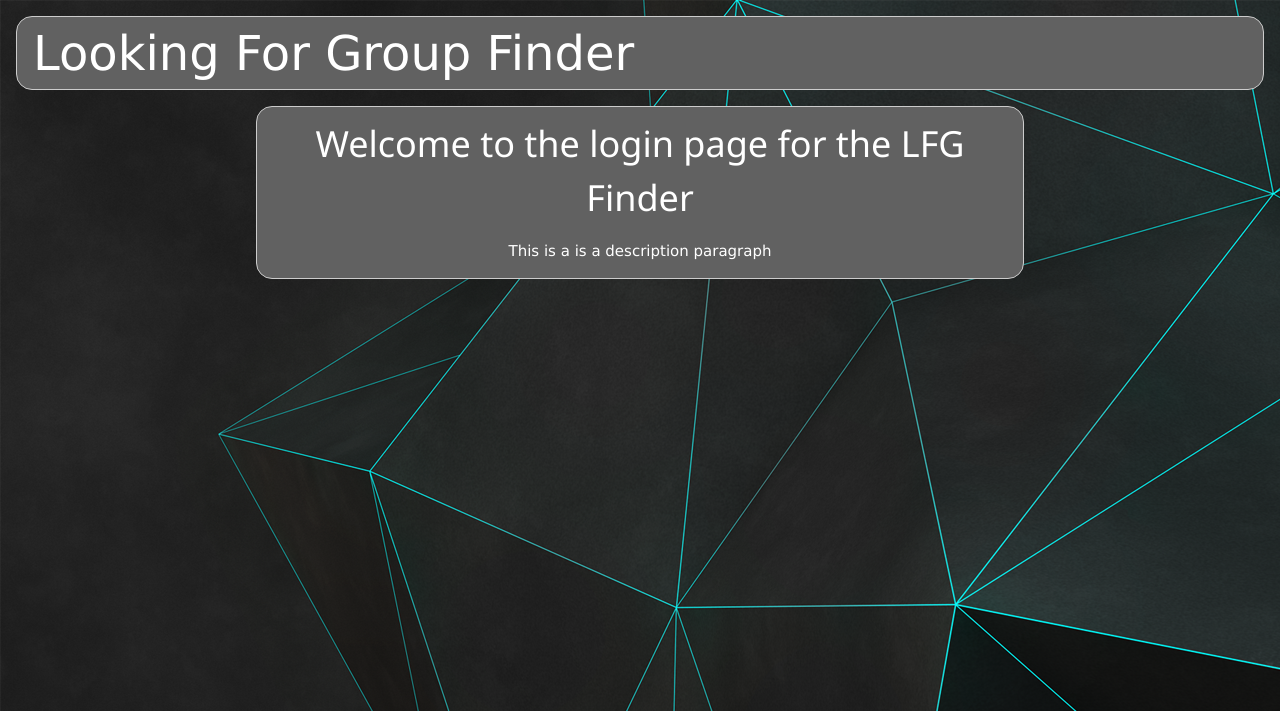
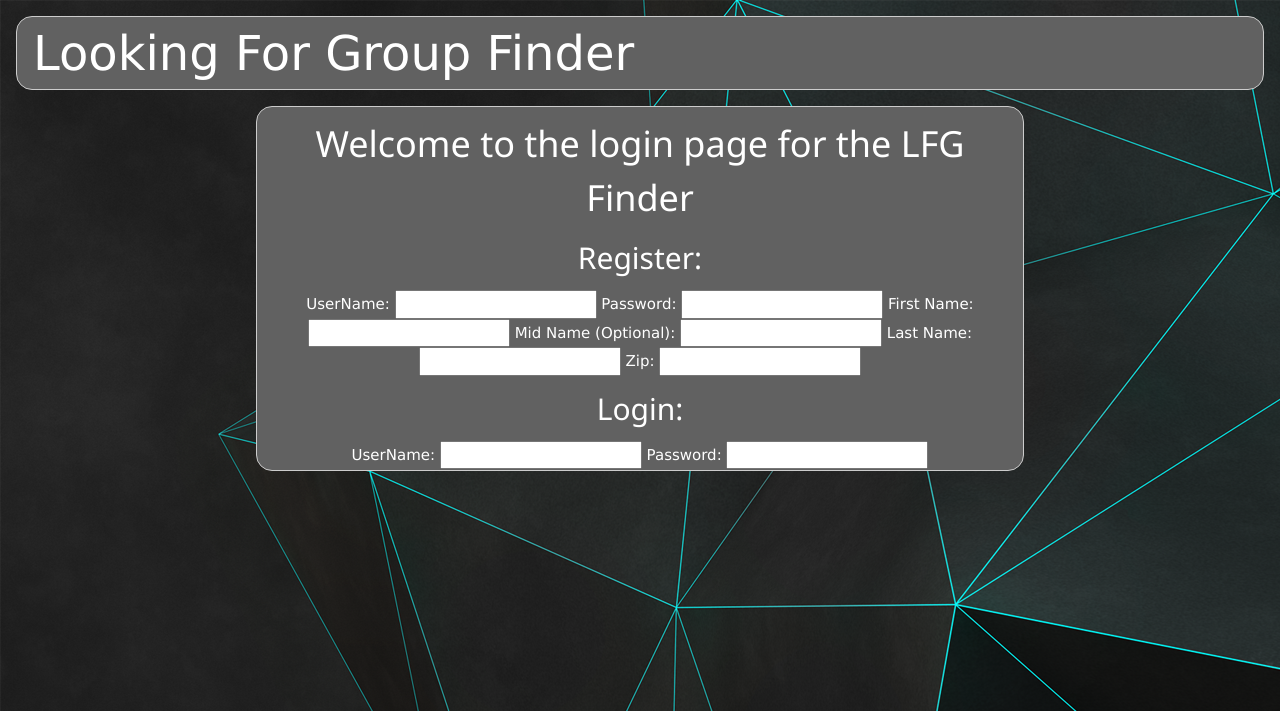
Before and after one commit to bjaffray/WebII, a PHP site: page /week7/login.php in a window 1280 px wide. Shown: the top 711 px of the page. Run offline with PHP 8.4, Linux system fonts and the light colour scheme.

Commit message:
BasicReg/Log

```diff
--- a/web/week7/login.php
+++ b/web/week7/login.php
@@ -42,7 +42,28 @@ if(isset($_POST['findGorE'])) {
 
         <h1>Welcome to the login page for the LFG Finder</h1>
 
-        <p>This is a is a description paragraph</p>
+        <h2>Register:</h2>
+
+
+        UserName: <input type="text" name="UserN1" id="UserN1">
+
+        Password: <input type="text" name="Pass1" id="Pass1">
+
+        First Name: <input type="text" name="FName" id="FName">
+
+        Mid Name (Optional): <input type="text" name="MName" id="MName">
+
+        Last Name: <input type="text" name="LName" id="LName">
+
+        Zip: <input type="text" name="Zip" id="Zip">
+
+
+
+        <h2>Login:</h2>
+
+        UserName: <input type="text" name="UserN2" id="UserN2">
+
+        Password: <input type="text" name="Pass2" id="Pass2">
 
 
 
```
